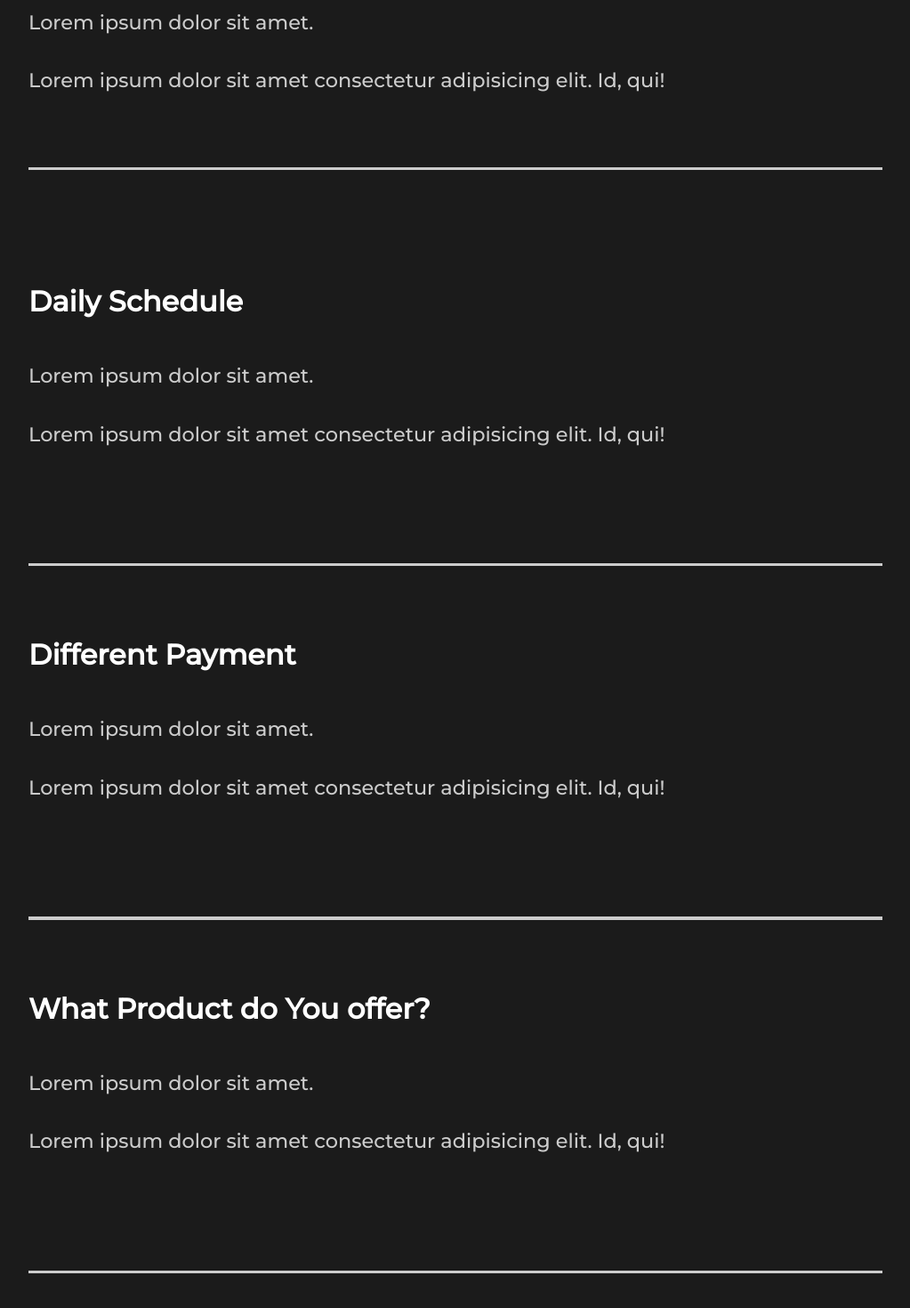
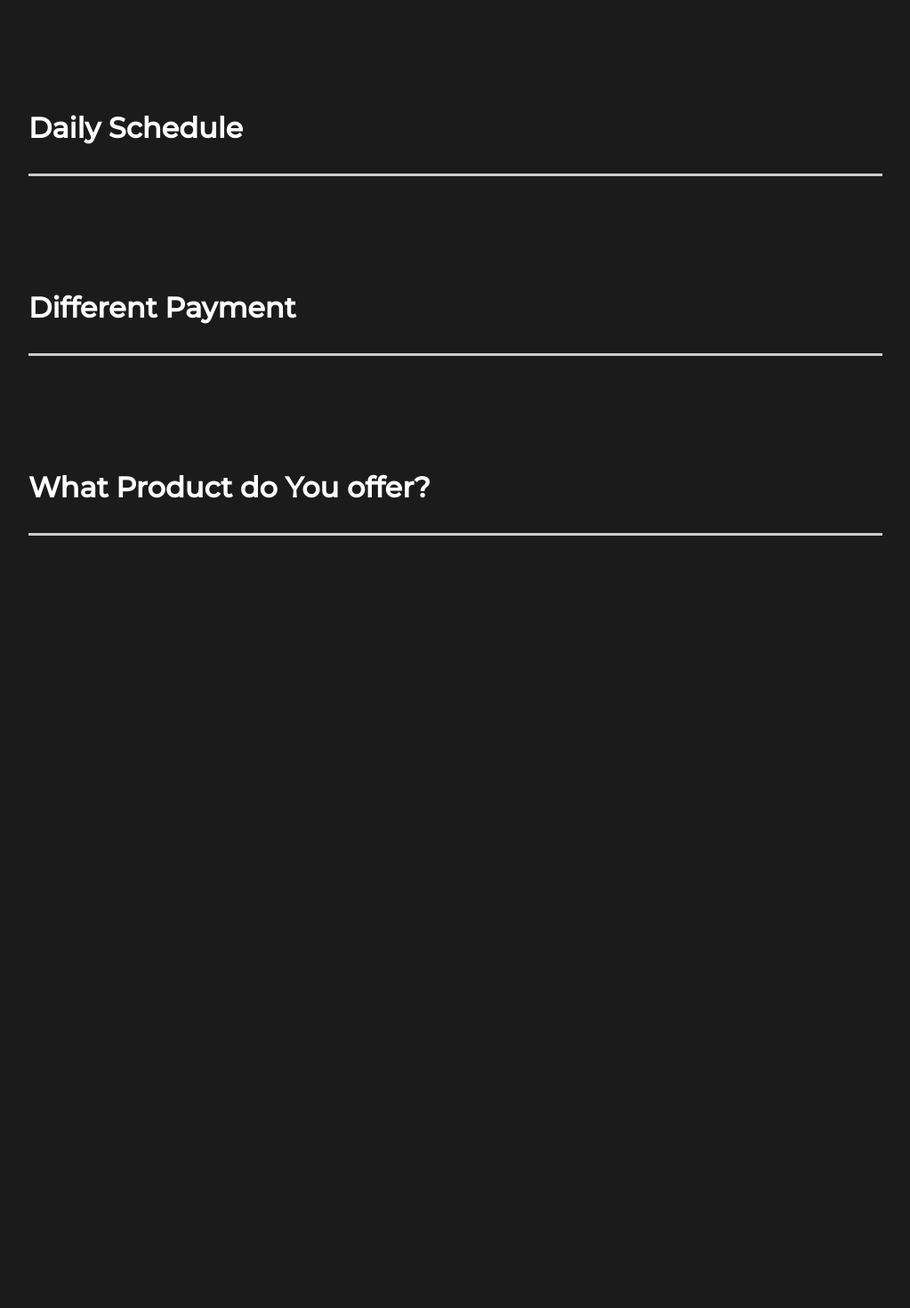
Before and after one commit to Badial5/calvin-creative-porfolio, a React (Create React App) app: page / in a window 1280 px wide. Shown: the part 2550-4020 px from the top of the page at 89% size, without its empty margins (128-1151 px from the left). After the commit the page ends 3312 px from the top, so only its background shows below. Built offline with nearby package versions, Linux system fonts and the light colour scheme; a web font is replaced by a local one.

Commit message:
Added the toggle in the FAQ section

```diff
--- a/src/components/faq/faqSection.component.jsx
+++ b/src/components/faq/faqSection.component.jsx
@@ -2,6 +2,10 @@
 
 //Styles component
 import styled from 'styled-components'
+
+//Framer Motion
+import { AnimateSharedLayout } from "framer-motion";
+
 
 import {About} from "../../styles"
 
@@ -9,72 +13,51 @@
 
 const FaqSection = () => {
 
-  const [faqToggle, setFaqToggle] = useState(false)
-
-
-
   return (
     <Faq>
       <h2>Any Questions <span>FAQ</span></h2>
 
-<Toggle>
-      <div className="question">
-        <h4>How Do I Start?</h4>
+<AnimateSharedLayout>
+      <Toggle title='How Do I Start?'>
         <div className="answer">
             <p>Lorem ipsum dolor sit amet.</p>
             <p>Lorem ipsum dolor sit amet  consectetur adipisicing elit. Id, qui!</p>
         </div>
 
-        <div className="faq-line"></div>
 
-      </div>
 
 </Toggle>
 
 
-<Toggle>
-      <div className="question">
-        <h4>Daily Schedule</h4>
+<Toggle title='Daily Schedule'>
         <div className="answer">
             <p>Lorem ipsum dolor sit amet.</p>
             <p>Lorem ipsum dolor sit amet
                 consectetur adipisicing elit. Id, qui!</p>
         </div>
-      </div>
 </Toggle>
 
 
-      <div className="faq-line"></div>
 
-<Toggle>
-      <div className="question">
-        <h4>Different Payment </h4>
+
+<Toggle title='Different Payment'>
         <div className="answer">
             <p>Lorem ipsum dolor sit amet.</p>
             <p>Lorem ipsum dolor sit amet
                 consectetur adipisicing elit. Id, qui!</p>
         </div>
-      </div>
 </Toggle>
 
-      <div className="faq-line"></div>
 
-<Toggle>
-      <div className="question">
-        <h4>What Product do You offer?</h4>
+<Toggle title='What Product do You offer?'>
         <div className="answer">
             <p>Lorem ipsum dolor sit amet.</p>
             <p>Lorem ipsum dolor sit amet
                 consectetur adipisicing elit. Id, qui!</p>
         </div>
-
-        </div>
-
 </Toggle>
 
-        <div className="faq-line"></div>
-
-
+  </AnimateSharedLayout>
 
     </Faq>
   )
--- a/src/components/toggle/toggle.component.jsx
+++ b/src/components/toggle/toggle.component.jsx
@@ -1,8 +1,11 @@
 import {React, useState} from 'react'
 
-const Toggle = ({children}) => {
+import {motion} from "framer-motion";
 
-    const [toggle, setToggle] = useState(true)
+
+const Toggle = ({children, title}) => {
+
+    const [toggle, setToggle] = useState(false)
 
     const buttonToggle = () => {
 
@@ -12,9 +15,14 @@
 
 
   return (
-    <div onClick={buttonToggle} >
+    <motion.div layout className='question'  onClick={buttonToggle} >
+
+        <motion.h4 layout>{title}</motion.h4>
+
       { toggle ? children : ''}
-    </div>
+
+      <motion.div layout className="faq-line"></motion.div>
+    </motion.div>
   )
 }
 
```
